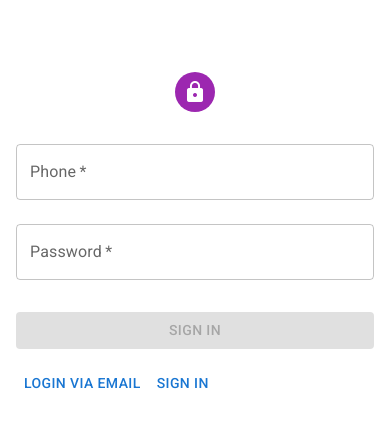
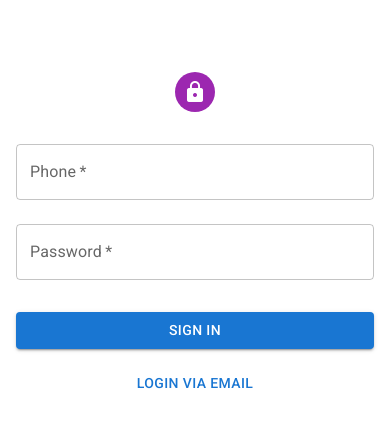
Before and after one commit to alexey-andriyanenko/HyperPostClient, a React app: page /auth in a window 390 px wide. Both pictures are taken after a click on the button "LOGIN VIA PHONE". Shown: the top 428 px of the page. Built offline with nearby package versions, Linux system fonts and the light colour scheme.

Commit message:
wip(auth): login-via-phone-form logic tests

```diff
--- a/jest.config.ts
+++ b/jest.config.ts
@@ -2,7 +2,7 @@ export default {
   coverageProvider: "v8",
   moduleDirectories: ["<rootDir>", "node_modules", "src"],
   moduleFileExtensions: ["js", "ts", "tsx"],
-  testMatch: ["<rootDir>/src/**/login-via-email-form.spec.(ts|tsx)"],
+  testMatch: ["<rootDir>/src/**/login-via-phone-form.spec.(ts|tsx)"],
   rootDir: "./",
   roots: ["<rootDir>"],
   testEnvironment: "jest-environment-jsdom",
--- a/src/pages/auth/auth.tsx
+++ b/src/pages/auth/auth.tsx
@@ -27,16 +27,25 @@ const Auth: React.FC = () => {
       {loginVariant === AuthEnum.LoginViaEmail && <LoginViaEmailForm />}
       {loginVariant === AuthEnum.LoginViaPhone && <LoginViaPhoneForm />}
 
-      <Grid container>
-        {loginVariant === AuthEnum.LoginViaEmail && (
-          <Button onClick={() => setLoginVariant(AuthEnum.LoginViaPhone)}> Login via phone </Button>
-        )}
-        {loginVariant === AuthEnum.LoginViaPhone && (
-          <Button onClick={() => setLoginVariant(AuthEnum.LoginViaEmail)}> Login via email </Button>
-        )}
+      {loginVariant === AuthEnum.LoginViaEmail && (
+        <Button
+          onClick={() => setLoginVariant(AuthEnum.LoginViaPhone)}
+          fullWidth
+          data-testid="login-via-phone-button"
+        >
+          Login via phone
+        </Button>
+      )}
 
-        <Button> Sign In </Button>
-      </Grid>
+      {loginVariant === AuthEnum.LoginViaPhone && (
+        <Button
+          onClick={() => setLoginVariant(AuthEnum.LoginViaEmail)}
+          fullWidth
+          data-testid="login-via-email-button"
+        >
+          Login via email
+        </Button>
+      )}
     </Container>
   );
 };
--- a/src/pages/auth/login-via-email-form/login-via-email-form.tsx
+++ b/src/pages/auth/login-via-email-form/login-via-email-form.tsx
@@ -26,7 +26,13 @@ export const LoginViaEmailForm = () => {
   const onSubmit = (data: ILoginViaEmailForm) => {};
 
   return (
-    <Box component="form" onSubmit={handleSubmit(onSubmit)} noValidate sx={{ mt: 1 }}>
+    <Box
+      component="form"
+      onSubmit={handleSubmit(onSubmit)}
+      noValidate
+      sx={{ mt: 1 }}
+      data-testid="login-via-email-form"
+    >
       <TextField
         margin="normal"
         required
--- a/src/pages/auth/login-via-phone-form/login-via-phone-form.tsx
+++ b/src/pages/auth/login-via-phone-form/login-via-phone-form.tsx
@@ -8,7 +8,7 @@ export const LoginViaPhoneForm = () => {
   const {
     register,
     handleSubmit,
-    formState: { errors, isValid, isSubmitting },
+    formState: { errors, isSubmitting },
   } = useForm<ILoginViaPhoneForm>({
     mode: "onSubmit",
   });
@@ -16,7 +16,13 @@ export const LoginViaPhoneForm = () => {
   const onSubmit = (data: ILoginViaPhoneForm) => {};
 
   return (
-    <Box component="form" onSubmit={handleSubmit(onSubmit)} noValidate sx={{ mt: 1 }}>
+    <Box
+      component="form"
+      onSubmit={handleSubmit(onSubmit)}
+      noValidate
+      sx={{ mt: 1 }}
+      data-testid="login-via-phone-form"
+    >
       <TextField
         margin="normal"
         required
@@ -24,15 +30,15 @@ export const LoginViaPhoneForm = () => {
         id="phone"
         data-testid="phone"
         label="Phone"
-        placeholder="Enter phone"
+        placeholder="(123) 456-7890"
         type="tel"
         error={!!errors.phone}
         helperText={errors.phone?.message}
         {...register("phone", {
           required: "Phone is required",
           pattern: {
-            value: /\S+@\S+\.\S+/,
-            message: "Please enter a valid email address",
+            value: /\([0-9]{3}\) [0-9]{3}-[0-9]{4}/,
+            message: "Please enter a valid phone number",
           },
         })}
       />
@@ -56,7 +62,7 @@ export const LoginViaPhoneForm = () => {
         variant="contained"
         data-testid="submit"
         sx={{ mt: 3, mb: 2 }}
-        disabled={!isValid || isSubmitting}
+        disabled={isSubmitting}
       >
         {isSubmitting ? (
           <CircularProgress size={24} sx={{ position: "absolute" }} data-testid="loader" />
```
Also changed, not shown: 2 other files (tests, documents, lock files or other folders).
